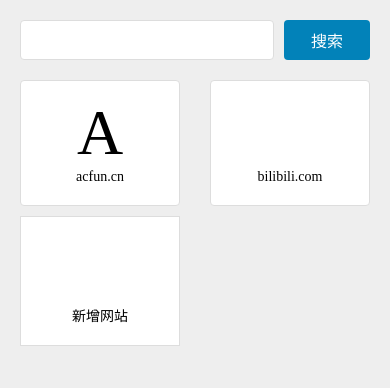
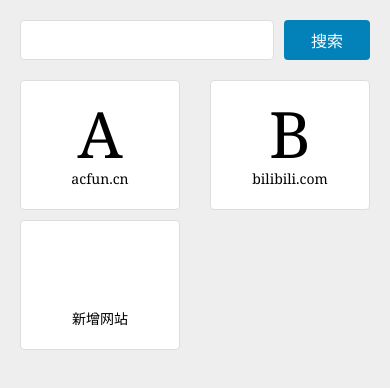
Before and after one commit to goforstudy/nav, a plain HTML site: page src/index.html in a window 390 px wide. Drawn offline with nearby package versions, Linux system fonts and the light colour scheme.

Commit message:
完成mobile版

```diff
--- a/src/index.html
+++ b/src/index.html
@@ -25,7 +25,7 @@
     </header>
     <main class="globalMain">
         <ul class="siteList">
-            <li>
+            <!-- <li>
                 <a href="https://www.acfun.cn">
                     <div class="site">
                         <div class="logo">A</div>
@@ -34,15 +34,16 @@
                 </a>
             </li>
             <li>
-                <a>
+                <a href="https://www.bilibili.com">
                     <div class="site">
-                        <div class="logo"></div>
+                        <div class="logo">
+                            <img src="./images/bilibili.png">
+                        </div>
                         <div class="link">bilibili.com</div>
                     </div>
                 </a>
-
-            </li>
-            <li>
+            </li> -->
+            <li class="last">
                 <div class="addButton">
                     <div class="icon-wrapper">
                         <svg class="icon" aria-hidden="true">
@@ -55,6 +56,7 @@
         </ul>
     </main>
 </body>
-<script src="//at.alicdn.com/t/font_2580368_0m4mfs6r3v5i.js"></script>
+<script src="//at.alicdn.com/t/font_2580368_9rcjq0wzzo.js"></script>
+<script src="https://cdn.bootcdn.net/ajax/libs/jquery/3.6.0/jquery.min.js"></script>
 <script src="./main.js"></script>
 </html>
--- a/src/main.js
+++ b/src/main.js
@@ -0,0 +1,118 @@
+const links = JSON.parse(localStorage.getItem("links"));
+const hasMap = links ? links : [
+    {logo: 'A', logoType: 'text', url: "https://www.acfun.cn"},
+    {logo: 'B', logoType: 'text', url: "https://bilibili.com"},
+]
+
+const $siteList = $(".siteList");
+const $last = $siteList.find("li.last")
+function simplifyUrl (url) {
+    return url.replace("http://", "")
+            .replace("https://","")
+            .replace("www.", "")
+            .replace(/\/.*/,  '')
+}
+// function removeLink (event,index) {
+//     hasMap.splice(index, 1);
+//     event.stopPropagation();
+//     console.log(event, index,)
+// }
+const render = () => {
+
+    $siteList.find("li:not(.last)").remove();
+    hasMap.forEach( (node, index) =>{
+        // const $li = $(
+        // `
+        // <li>
+        //     <a href="${node.url}">
+        //         <div class="site">
+        //             <div class="remove">
+        //                 <svg class="icon" aria-hidden="true">
+        //                     <use xlink:href="#icon-delete"></use>
+        //                 </svg>
+        //             </div>
+        //             <div class="logo">
+        //                 ${node.logo}
+        //             </div>
+        //             <div class="link">
+        //                 ${simplifyUrl(node.url)}
+        //             </div>
+        //         </div>
+        //     </a>
+
+        // </li>
+        // `
+        // ).insertBefore($last);
+        const $li = $(
+        `
+        <li>
+                <div class="site">
+                    <div class="remove">
+                        <svg class="icon" aria-hidden="true">
+                            <use xlink:href="#icon-delete"></use>
+                        </svg>
+                    </div>
+                    <div class="logo">
+                        ${node.logo}
+                    </div>
+                    <div class="link">
+                        ${simplifyUrl(node.url)}
+                    </div>
+                </div>
+
+        </li>
+        `
+        ).insertBefore($last);
+        $li.on(
+            'click', ()=>{
+                window.open(node.url);
+            }
+        );
+        $li.on(
+            'click',
+            '.remove',
+            (e) => {
+                hasMap.splice(index, 1);
+                render();
+                e.stopPropagation()
+            }
+        )
+    });
+
+}
+
+
+render()
+$(".addButton")
+.on("click", () => {
+    let url = window.prompt("请输入新增网址：");
+    if(url.indexOf('http') !== 0 || url.indexOf('https') !== 0){
+        url = "https://" + url;
+    }
+    hasMap.push({
+        logo: simplifyUrl(url)[0].toUpperCase(),
+        logoType: 'text',
+        url: url
+    })
+    render();
+    // const $site = $(
+    //     `
+    //     <li>
+    //         <a href="${url}">
+    //             <div class="site">
+    //                 <div class="logo">
+    //                     ${url.split("//")[1][0].toLocaleUpperCase()}
+    //                 </div>
+    //                 <div class="link">${url}</div>
+    //             </div>
+    //         </a>
+
+    //     </li>
+    //     `
+    // ).insertBefore($last)
+})
+
+window.onbeforeunload = () => {
+    const str = JSON.stringify(hasMap);
+    window.localStorage.setItem("links", str)
+}
--- a/src/style.css
+++ b/src/style.css
@@ -15,8 +15,10 @@
 ul, ol{
     list-style: none;
 }
+img{max-width: 100%;}
 body{
     background-color: #eee;
+    font-family: Georgia, 'Times New Roman', Times, serif;
 }
 
 
@@ -57,6 +59,7 @@
 
 }
 .siteList .site{
+    position: relative;
     width: 160px;
     display: flex;
     justify-content: center;
@@ -67,6 +70,11 @@
     border: 1px solid #ddd;
     border-radius: 4px;
     padding: 20px 0;
+}
+.siteList .site .remove{
+    position: absolute;
+    right: 1em;
+    top: 1em;
 }
 .siteList .site > .logo{
     width: 64px;
@@ -79,6 +87,7 @@
 .siteList .site > .link{
     font-size: 14px;
     margin-top: 4px;
+    line-height: 20px;
 }
 .siteList .addButton{
     width: 160px;
@@ -89,6 +98,9 @@
     padding: 20px 0;
     border: 1px solid #ddd;
     background: white;
+    margin-bottom: 10px;
+
+    border-radius: 4px;
 }
 .siteList .addButton .icon{
     width: 56px;
@@ -97,10 +109,12 @@
 .siteList .addButton .text{
     font-size: 14px;
     margin-top: 4px;
+    line-height: 20px;
 }
 .siteList .addButton .icon-wrapper{
-    width: 64p;
+    width: 64px;
     height: 64px;
+    overflow: hidden;
     display: flex;
     justify-content: center;
     align-items: center;
```
Also changed, not shown: README.md, src/images/bilibili.png (added).
